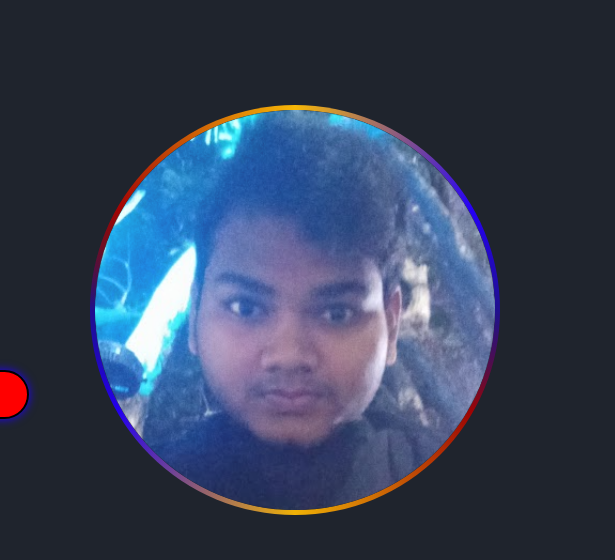
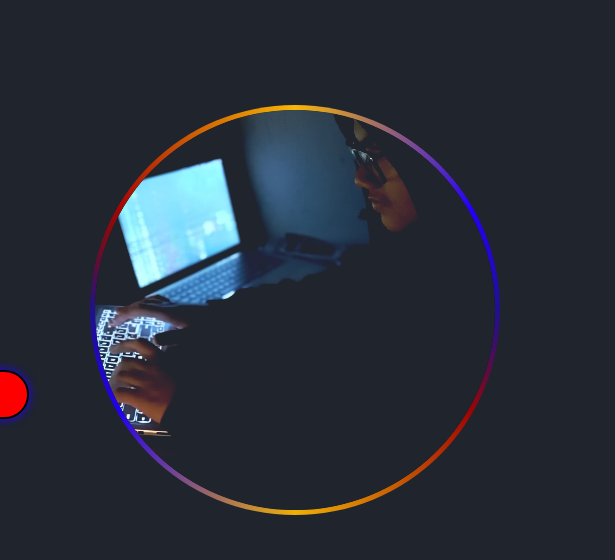
Before and after one commit to madhusailesh/Portfolio, a plain HTML site: page index.html in a window 1280 px wide. Shown: the part 115-675 px from the top of the page, 665-1280 px from the left. Drawn offline with nearby package versions, Linux system fonts and the light colour scheme; some packages are replaced by stand-ins of ours; a script that the page names is missing; a web font is replaced by a local one.

Commit message:
Update index.html
a script tag is added in head for form submit button
it will show loder

```diff
--- a/index.html
+++ b/index.html
@@ -17,6 +17,8 @@
 <link href="https://fonts.googleapis.com/css2?family=Barrio&family=Bebas+Neue&family=Exile&family=Grechen+Fuemen&family=Lavishly+Yours&display=swap" rel="stylesheet">
 <link href="https://fonts.googleapis.com/css2?family=Barrio&family=Bebas+Neue&family=Exile&family=Grechen+Fuemen&family=Lavishly+Yours&family=Rubik+Dirt&display=swap" rel="stylesheet">
 <script src="https://cdn.jsdelivr.net/npm/sweetalert2@11"></script>
+<script src="https://cdn.jsdelivr.net/npm/sweetalert2@11"></script>
+
 
   <script src="https://unpkg.com/boxicons@2.1.4/dist/boxicons.js"></script>
 </head>
@@ -78,7 +80,7 @@
     <div class="home-img">
       <div class="img-box">
         <div class="img-item">
-          <img src="image\my pic2.png" alt="Madhu Sailesh">
+          <img src="image\my pic 3.png" alt="Madhu Sailesh">
         </div>
       </div>
     </div>
```
